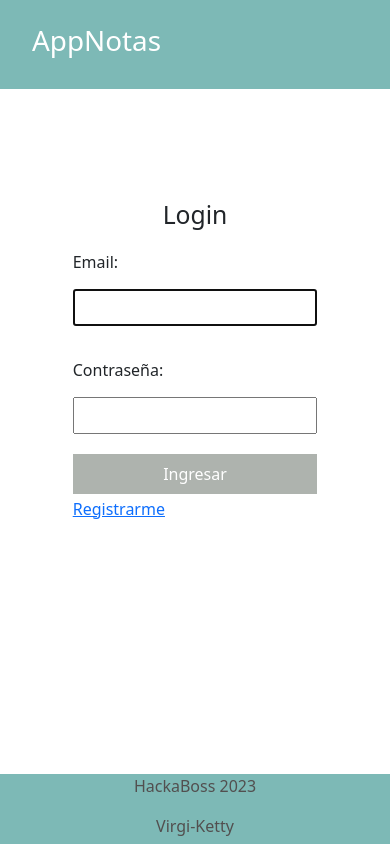
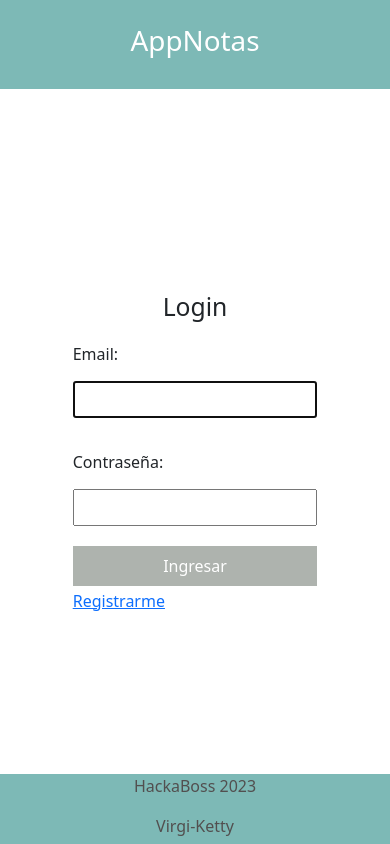
Before and after one commit to kettyestrada/project3-frontNotas, a React (Create React App) app: page /login in a window 390 px wide. Built offline with nearby package versions, Linux system fonts and the light colour scheme.

Commit message:
primeras pruebas diseño responsive Header

```diff
--- a/src/App.css
+++ b/src/App.css
@@ -56,13 +56,3 @@ article {
   display: table;
   clear: both;
 }
-
-/* Responsive layout - when the screen is less than 600px wide, make the two columns stack on top of each other instead of next to each other */
-@media screen and (max-width: 600px) {
-  .col-25,
-  .col-75,
-  input[type='submit'] {
-    width: 100%;
-    margin-top: 0;
-  }
-}
--- a/src/components/Categories/CategoryList.css
+++ b/src/components/Categories/CategoryList.css
@@ -11,3 +11,27 @@ button.btn-dark:hover {
 tbody > tr > td {
   text-align: center;
 }
+main {
+  display: flex;
+  flex-direction: column;
+  justify-content: center;
+  align-items: center;
+  margin-top: 260px; /* establece el margen superior para evitar que el contenido principal se oculte detrás del encabezado */
+  margin-bottom: 80px; /* establece el margen inferior para evitar que el contenido principal se oculte detrás del pie de página */
+  height: calc(100% - 260px);
+  transition: 0.5s;
+}
+main > div {
+  width: 90%;
+}
+
+/**
+ * ######################
+ * ## Max Width: 700px ##
+ * ######################
+*/
+@media (min-width: 700px) {
+  main > div {
+    width: 80%;
+  }
+}
--- a/src/components/Header/Header.css
+++ b/src/components/Header/Header.css
@@ -1,3 +1,7 @@
+* {
+  margin: 0;
+  padding: 0;
+}
 header {
   display: flex;
   flex-direction: column;
@@ -51,3 +55,86 @@ p.msgLogueado {
 .signOff:hover {
   background-color: #dae2c2;
 }
+
+nav {
+  width: 70%;
+  background-color: rgb(245, 233, 207);
+  display: flex;
+  flex-direction: row;
+  border-radius: 0.25rem;
+}
+ul {
+  height: 100%;
+  margin: 0 0 0 0;
+  padding: 0 0 0 0;
+  width: 100%;
+  height: 100%;
+  display: flex;
+  flex-direction: row;
+  justify-content: space-between;
+  align-items: center;
+}
+li {
+  list-style: none;
+}
+.menuItem {
+  display: inline-block;
+  padding: 0.5rem 1rem;
+  color: rgb(9, 9, 9);
+  border: none;
+  border-radius: 0.25rem;
+  text-decoration: none;
+  font-size: 1rem;
+  cursor: pointer;
+}
+
+.menuItem:hover {
+  background-color: #dae2c2;
+}
+
+/**
+ * ######################
+ * ## Max Width: 400px ##
+ * ######################
+*/
+@media (max-width: 400px) {
+  div.userLogeado * {
+    padding: 0;
+    box-sizing: border-box;
+    font-size: 0.7 rem;
+  }
+}
+
+/**
+ * ######################
+ * ## Max Width: 700px ##
+ * ######################
+*/
+@media (max-width: 700px) {
+  header {
+    display: flex;
+    flex-direction: column;
+  }
+  div.titleUser {
+    flex-direction: column;
+    align-items: center;
+    justify-content: center;
+  }
+  div.userLogeado {
+    align-items: center;
+    justify-content: center;
+  }
+
+  div.userLogeado * {
+    padding: 0;
+    box-sizing: border-box;
+    font-size: 0.9 rem;
+  }
+
+  nav {
+    width: 100%;
+  }
+  ul {
+    flex-direction: row;
+  }
+}
--- a/src/components/Menu/Menu.css
+++ /dev/null
@@ -1,35 +0,0 @@
-nav {
-  width: 70%;
-  background-color: rgb(245, 233, 207);
-  display: flex;
-  justify-content: center;
-  align-items: center;
-  border-radius: 0.25rem;
-}
-ul {
-  height: 100%;
-  margin: 0 0 0 0;
-  padding: 0 0 0 0;
-  width: 100%;
-  height: 100%;
-  display: flex;
-  justify-content: space-around;
-  align-items: center;
-}
-li {
-  list-style: none;
-}
-.menuItem {
-  display: inline-block;
-  padding: 0.5rem 1rem;
-  color: rgb(9, 9, 9);
-  border: none;
-  border-radius: 0.25rem;
-  text-decoration: none;
-  font-size: 1rem;
-  cursor: pointer;
-}
-
-.menuItem:hover {
-  background-color: #dae2c2;
-}
```
Also changed, not shown: src/components/Menu/Menu.js (+3 -4 lines).
